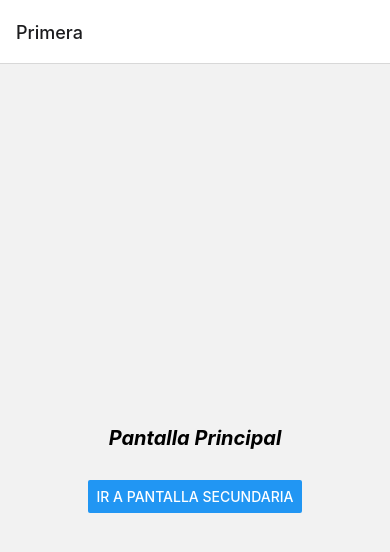
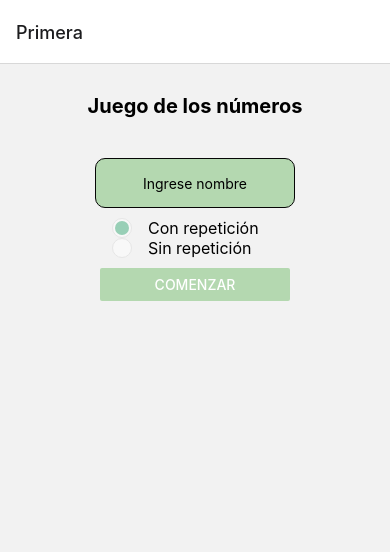
Before and after one commit to hex-star/distribuidas-juego-numeros, a React Native app: screen / in a window 390 px wide. Shown: the top 552 px of the page. Built offline with nearby package versions, Linux system fonts and the light colour scheme.

Commit message:
Primer pantalla

```diff
--- a/App.js
+++ b/App.js
@@ -1,21 +1,113 @@
-import * as React from 'react';
-import { View, Text, Button } from 'react-native';
+import React, { useState } from 'react';
+import { StyleSheet, View, Text, Button, TextInput, TouchableOpacity } from 'react-native';
 import { NavigationContainer } from '@react-navigation/native';
 import { createStackNavigator } from '@react-navigation/stack';
 
+const styles = StyleSheet.create({
+  radioButtonContainer: {
+    flexDirection: "row",
+    justifyContent: 'space-between',
+    display:'flex',
+    marginLeft: 20
+  },
+  radioButton: {
+    height: 20,
+    width: 20,
+    backgroundColor: "#F8F8F8",
+    borderRadius: 10,
+    borderWidth: 1,
+    borderColor: "#E6E6E6",
+    alignItems: "center",
+    justifyContent: "center"
+  },
+  radioButtonIcon: {
+    height: 14,
+    width: 14,
+    borderRadius: 7,
+    backgroundColor: "#98CFB6"
+  },
+  radioButtonText: {
+    fontSize: 16,
+    marginLeft: 16,
+    width: 150
+  }
+})
+
+
+
 function Principal({ navigation }) {
+  const [isRepeat, setIsRepeat] = useState([true]);
+  const [nombre, setNombre] = useState('Extraño');
+  const handleChangeRepeat = () => {
+    if (!isRepeat) {
+      setIsRepeat(true)
+    }
+  }
+
+  const handleChangeNotRepeat = () => {
+    if (isRepeat) {
+      setIsRepeat(false)
+    }
+  }
+
+  const handleSubmit = () => {
+    alert(nombre)
+  }
+
   return (
-    <View style={{ flex: 1, alignItems: 'center', justifyContent: 'center' }}>
-      <Text style={{fontStyle: 'italic', fontWeight: 'bold', fontSize: 20, margin: 30}}>Pantalla Principal</Text>
+    <View style={{ flex: 1, alignItems: 'center', justifyContent: 'flex-start' }}>
+      <Text style={{ fontStyle:'normal', fontWeight: 'bold', fontSize: 20, margin: 30 }}>Juego de los números</Text>
+      <TextInput
+        style={{
+          margin: 10,
+          textAlign: 'center',
+          borderColor: '#060606',
+          borderWidth: 1,
+          borderRadius: 10,
+          width: 200,
+          height: 50,
+          backgroundColor: '#b4d8b0',
+        }}
+        placeholder= 'Ingrese nombre'
+        onChangeText={text => setNombre(text)}
+      />
+      <View style={styles.radioButtonContainer}>
+        <TouchableOpacity onPress={handleChangeRepeat} style={styles.radioButton}>
+          {isRepeat ? <View style={styles.radioButtonIcon} /> : null}
+        </TouchableOpacity>
+        <TouchableOpacity onPress={handleChangeRepeat}>
+          <Text style={styles.radioButtonText}>Con repetición</Text>
+        </TouchableOpacity>
+      </View>
+      <View style={styles.radioButtonContainer}>
+        <TouchableOpacity onPress={handleChangeNotRepeat} style={styles.radioButton}>
+          {!isRepeat ? <View style={styles.radioButtonIcon} /> : null}
+        </TouchableOpacity>
+        <TouchableOpacity onPress={handleChangeNotRepeat}>
+          <Text style={styles.radioButtonText}>Sin repetición</Text>
+        </TouchableOpacity>
+      </View>
+      <View style={{marginTop:10, width: 190, height: 190 }}>
       <Button
-        title="Ir a pantalla secundaria"
+      style={{
+          textAlign: 'center',
+          borderColor: '#060606',
+          borderWidth: 1,
+          borderRadius: 100,
+        }}
+        marginTop="200 px"
+        title="Comenzar"
+        color="#b4d8b0"
+        borderColor="#060606"
+        width="200"
         onPress={() => {
           navigation.navigate('Secundaria', {
             itemId: 86,
-            otherParam: 'Soy el superagente ',
+            otherParam: 'Soy el superagente '
           });
         }}
       />
+      </View>
     </View>
   );
 }
```
